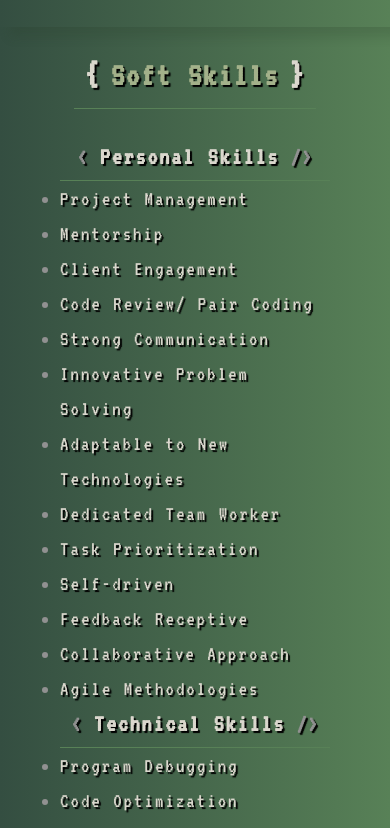
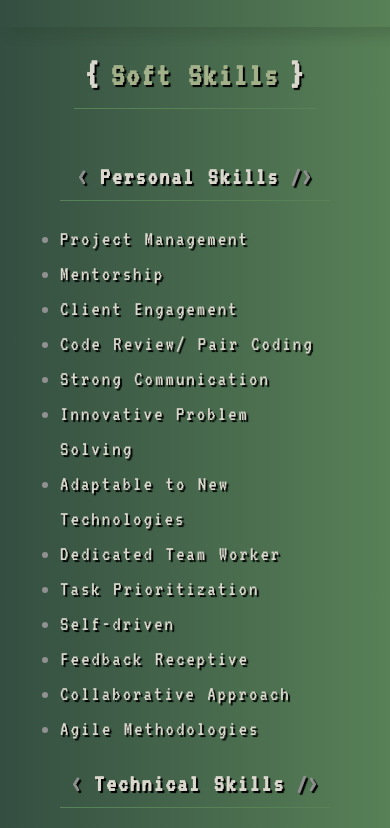
Before and after one commit to theGreatKyle1994/portfolio-v2, a React (Vite) app: page / in a window 390 px wide. Shown: the part 5500-6328 px from the top of the page. Built offline with nearby package versions, Linux system fonts and the light colour scheme.

Commit message:
minor css changes to spacing on mobile

```diff
--- a/src/components/home/SoftSkills.css
+++ b/src/components/home/SoftSkills.css
@@ -20,6 +20,10 @@
   text-align: center;
   padding-bottom: 5px;
   border-bottom: 1px solid #588157;
+}
+
+.listTitle {
+  margin: 20px 0;
 }
 
 .listContainer {
```
